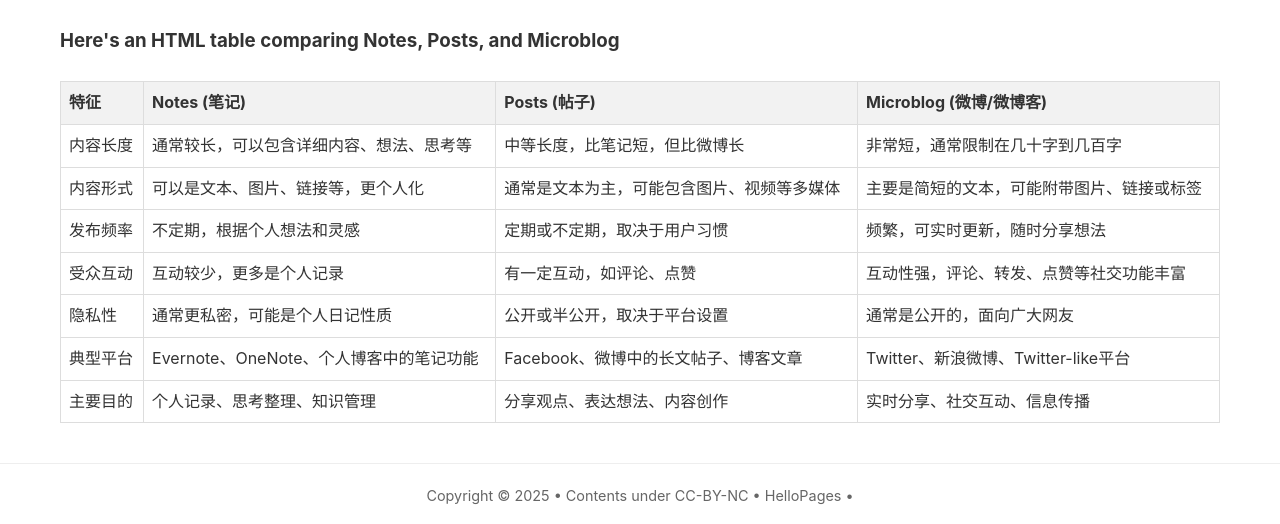
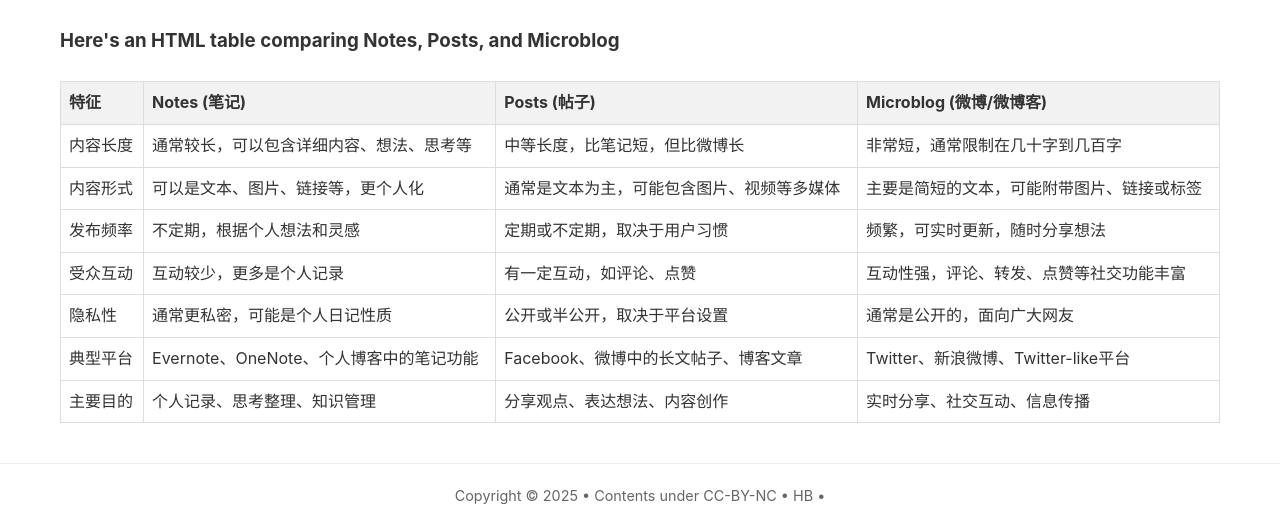
Before and after one commit to HelloPages/blog, a Jekyll site: the page built from index.html, in a window 1280 px wide. Shown: the part 408-932 px from the top of the page. Built offline with Jekyll 4.4.1, drawn with Linux system fonts in a browser that asks for light colours.

Commit message:
Update default.html

```diff
--- a/_layouts/default.html
+++ b/_layouts/default.html
@@ -1,5 +1,5 @@
 <!DOCTYPE html>
-<html lang="{{ site.lang | default: 'en-US' }}">
+<html lang="{{ site.lang | default: 'zh-Hans' }}">
 <head>
   <meta charset="UTF-8">
   <meta name="viewport" content="width=device-width, initial-scale=1.0">
@@ -39,7 +39,7 @@
 
   <footer class="site-footer">
     <div class="container">
-      <p>Copyright © {{ site.time | date: '%Y' }} • Contents under CC-BY-NC • HelloPages •</p>
+      <p>Copyright © {{ site.time | date: '%Y' }} • Contents under CC-BY-NC • HB •</p>
     </div>
   </footer>
 
```
